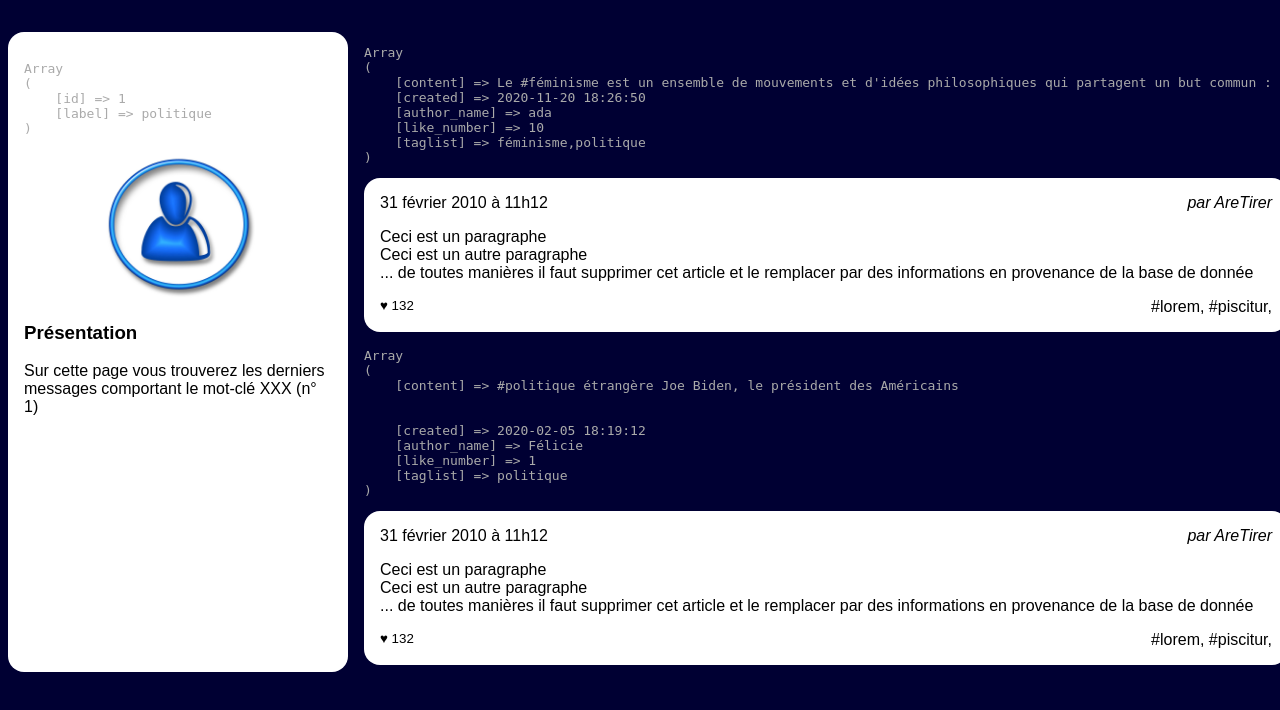
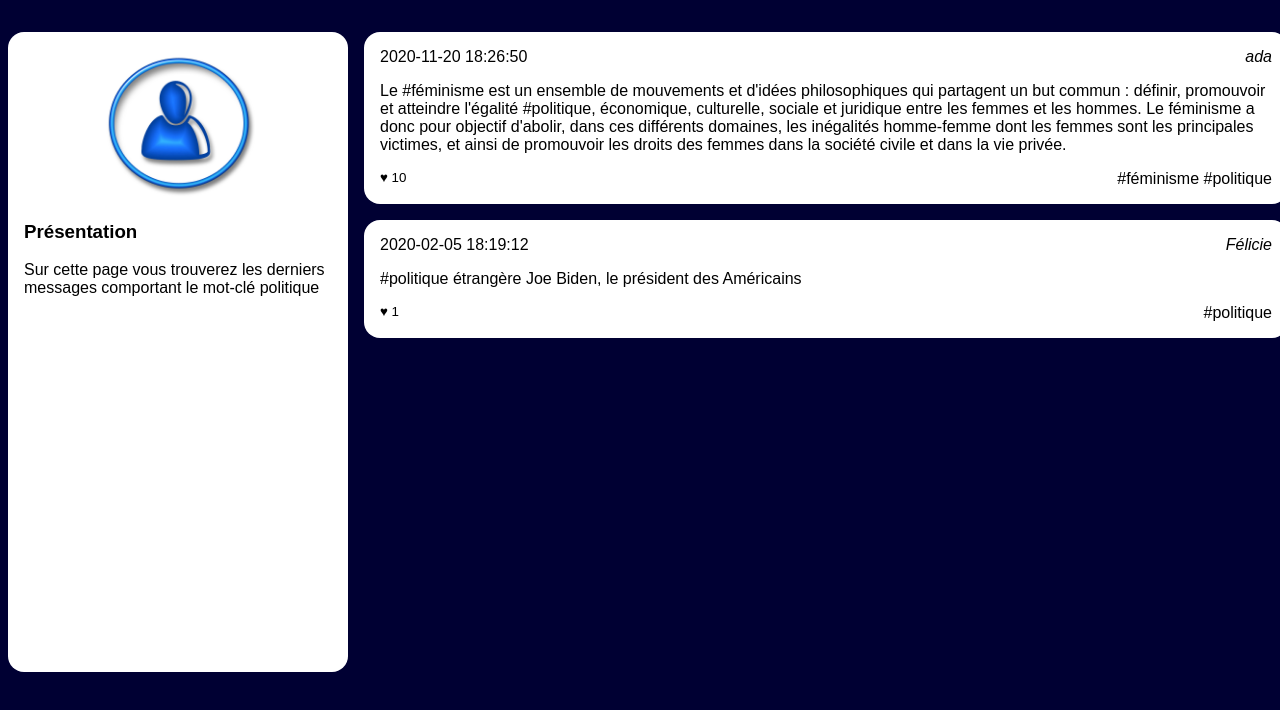
Before and after one commit to GaetaneSeguin/projet-collectif-r-seau-social, a PHP site: page /tags.php?tag_id=1 in a window 1280 px wide. Shown: the part 90-800 px from the top of the page. Run offline with PHP 8.4, Linux system fonts and the light colour scheme; data comes from the database, SQL or seed files in the repository.

Commit message:
Correction du fichier tags

```diff
--- a/resoc_n1/Niveau1/tags.php
+++ b/resoc_n1/Niveau1/tags.php
@@ -53,14 +53,14 @@
                 $lesInformations = $mysqli->query($laQuestionEnSql);
                 $tag = $lesInformations->fetch_assoc();
                 //@todo: afficher le résultat de la ligne ci dessous, remplacer XXX par le label et effacer la ligne ci-dessous
-                echo "<pre>" . print_r($tag, 1) . "</pre>";
+                // echo "<pre>" . print_r($tag, 1) . "</pre>";
                 ?>
                 <img src="user.jpg" alt="Portrait de l'utilisatrice"/>
                 <section>
                     <h3>Présentation</h3>
                     <p>Sur cette page vous trouverez les derniers messages comportant
-                        le mot-clé XXX
-                        (n° <?php echo $tagId ?>)
+                        le mot-clé <?php echo $tag['label'] ?>
+                        <!-- (n° <?php $tagId ?>) -->
                     </p>
 
                 </section>
@@ -98,24 +98,21 @@
                 while ($post = $lesInformations->fetch_assoc())
                 {
 
-                    echo "<pre>" . print_r($post, 1) . "</pre>";
+                    // echo "<pre>" . print_r($post, 1) . "</pre>";
                     ?>
                     <article>
                         <h3>
-                            <time datetime='2020-02-01 11:12:13' >31 février 2010 à 11h12</time>
-                        </h3>
-                        <address>par AreTirer</address>
-                        <div>
-                            <p>Ceci est un paragraphe</p>
-                            <p>Ceci est un autre paragraphe</p>
-                            <p>... de toutes manières il faut supprimer cet
-                                article et le remplacer par des informations en
-                                provenance de la base de donnée</p>
-                        </div>
+                        <time datetime='2020-02-01 11:12:13' ><?php echo $post['created'] ?></time>
+                    </h3>
+                    <address><?php echo $post['author_name'] ?></address>
+                    <div>
+                        <p><?php echo $post['content'] ?></p>
+                    </div>
                         <footer>
-                            <small>♥ 132</small>
-                            <a href="">#lorem</a>,
-                            <a href="">#piscitur</a>,
+                            <small>♥ <?php echo $post['like_number'] ?> </small>
+                            <a href=""><?php $hastag=explode("," ,$post['taglist']);
+                            foreach ($hastag as $tag)
+                            echo  '#' . $tag . " "?></a>
                         </footer>
                     </article>
                 <?php } ?>
```
